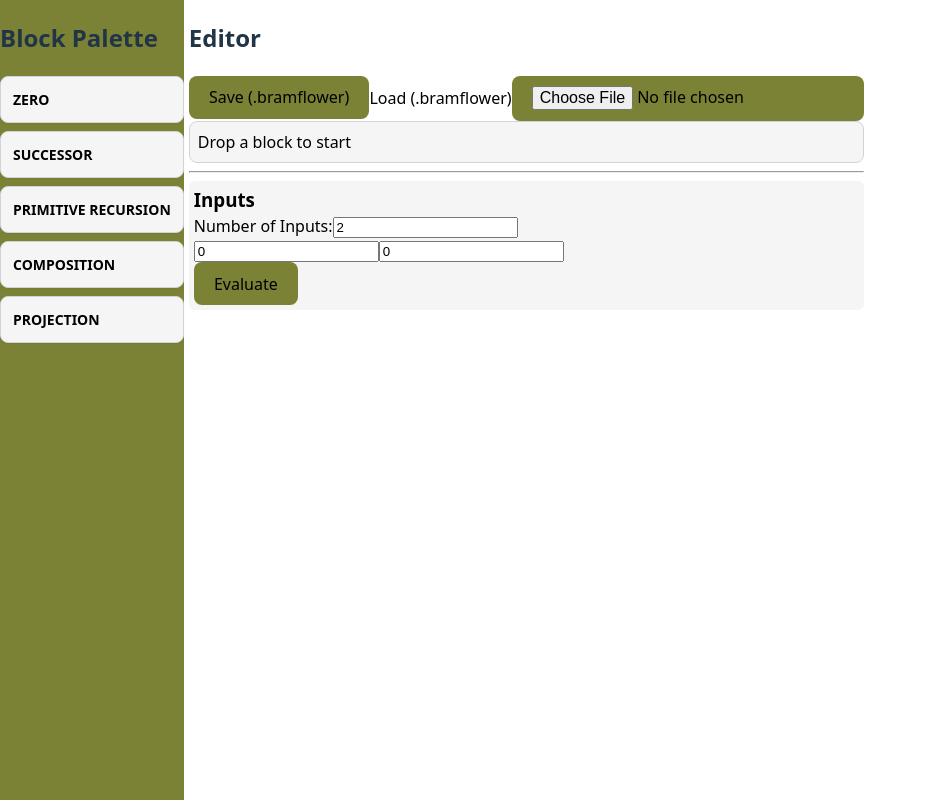
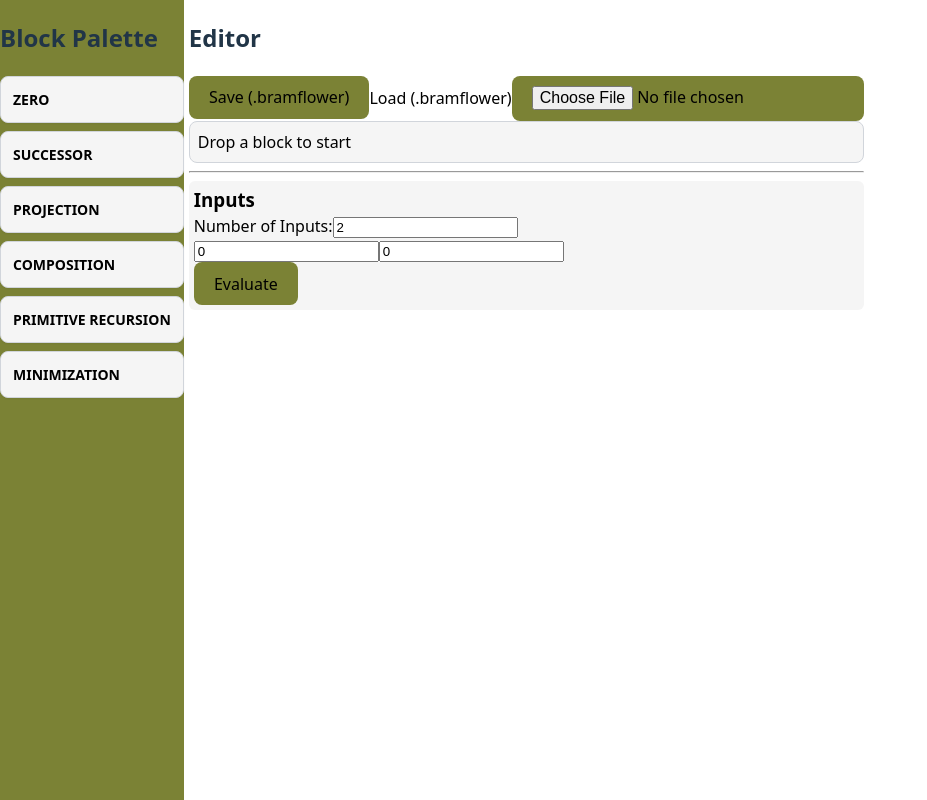
Before and after one commit to Bram-Hub/Sunflower, a React (Vite) app in the folder recursive_blocks/: page / in a window 1280 px wide. Shown: the whole page, without its empty margins (0-927 px from the left). Built offline with nearby package versions, Linux system fonts and the light colour scheme.

Commit message:
Minimization

```diff
--- a/recursive_blocks/src/BlockConfig.ts
+++ b/recursive_blocks/src/BlockConfig.ts
@@ -1,7 +1,7 @@
 import { BlockData } from "./BlockUtil";
 
 // blockConfig.ts
-export type BlockType = "Zero" | "Successor" | "Primitive Recursion" | "Composition" | "Projection";
+export type BlockType = "Zero" | "Successor" | "Projection" | "Composition" | "Primitive Recursion" | "Minimization";
 
 export type BlockEvaluator = (block: BlockData, inputs: number[], evaluate: BlockEvaluator) => number;
 
@@ -31,27 +31,19 @@ export const blockConfig: Record<BlockType, {
       return inputs[0] + 1;
     }
   },
-  "Primitive Recursion": {
-    type: "Primitive Recursion" as BlockType,
-    children: [
-      { name: "Base Case", block: null },
-      { name: "Recursive Case", block: null },
+  "Projection": {
+    type: "Projection" as BlockType,
+    children: [],
+    num_values: [
+      { name: "i", value: 0 },
     ],
-    evaluate: (block, inputs, evaluate) => {
-      // Primitive Recursion block evaluates based on the base case and recursive case
-      if (inputs.length < 2) {
-        throw new Error("Primitive Recursion block requires at least two inputs.");
+    evaluate: (block, inputs, _evaluate) => {
+      // Projection block returns the i-th input
+      if (inputs.length <= 0) {
+        throw new Error("Projection block requires at least one input.");
       }
-      if (inputs[inputs.length - 1] <= 0) {
-        // Base case: if the last input is 0, evaluate the base case block
-        return evaluate(block.children[0].block!, inputs.slice(0, -1), evaluate);
-      } else {
-        // Recursive case: evaluate the recursive case block with the inputs
-        const inputs_decremented = inputs.slice(0, -1).concat(inputs[inputs.length - 1] - 1);
-        console.log("Inputs for recursive case:", inputs_decremented);
-        const inputs_combined_with_previous = inputs.concat(evaluate(block, inputs_decremented, evaluate));
-        return evaluate(block.children[1].block!, inputs_combined_with_previous, evaluate);
-      }
+      const i = block!.num_values!.find(v => v.name === "i")?.value ?? 0;
+      return inputs[i];
     }
   },
   "Composition": {
@@ -88,19 +80,52 @@ export const blockConfig: Record<BlockType, {
       ];
     }
   },
-  "Projection": {
-    type: "Projection" as BlockType,
-    children: [],
-    num_values: [
-      { name: "i", value: 0 },
+  "Primitive Recursion": {
+    type: "Primitive Recursion" as BlockType,
+    children: [
+      { name: "Base Case", block: null },
+      { name: "Recursive Case", block: null },
     ],
-    evaluate: (block, inputs, _evaluate) => {
-      // Projection block returns the i-th input
-      if (inputs.length <= 0) {
-        throw new Error("Projection block requires at least one input.");
+    evaluate: (block, inputs, evaluate) => {
+      // Primitive Recursion block evaluates based on the base case and recursive case
+      if (inputs.length < 2) {
+        throw new Error("Primitive Recursion block requires at least two inputs.");
       }
-      const i = block!.num_values!.find(v => v.name === "i")?.value ?? 0;
-      return inputs[i];
+      if (inputs[inputs.length - 1] <= 0) {
+        // Base case: if the last input is 0, evaluate the base case block
+        return evaluate(block.children[0].block!, inputs.slice(0, -1), evaluate);
+      } else {
+        // Recursive case: evaluate the recursive case block with the inputs
+        const inputs_decremented = inputs.slice(0, -1).concat(inputs[inputs.length - 1] - 1);
+        console.log("Inputs for recursive case:", inputs_decremented);
+        const inputs_combined_with_previous = inputs.concat(evaluate(block, inputs_decremented, evaluate));
+        return evaluate(block.children[1].block!, inputs_combined_with_previous, evaluate);
+      }
+    }
+  },
+  "Minimization": {
+    type: "Minimization" as BlockType,
+    children: [
+      { name: "f", block: null },
+    ],
+    evaluate: (block, inputs, evaluate) => {
+      // Minimization block finds the smallest n such that f(n) = 0
+      const f_block = block.children[0].block;
+      if (!f_block) {
+        throw new Error("Minimization block requires a function f.");
+      }
+      let n = 0;
+      let depth = 0;
+      const MAX_DEPTH = 9999; // Prevent infinite loops
+      while (depth < MAX_DEPTH) {
+        const result = evaluate(f_block, inputs.concat(n), evaluate);
+        if (result === 0) {
+          return n;
+        }
+        n++;
+        depth++;
+      }
+      throw new Error("Minimization did not converge within "+MAX_DEPTH+" iterations.");
     }
   }
 };
```
